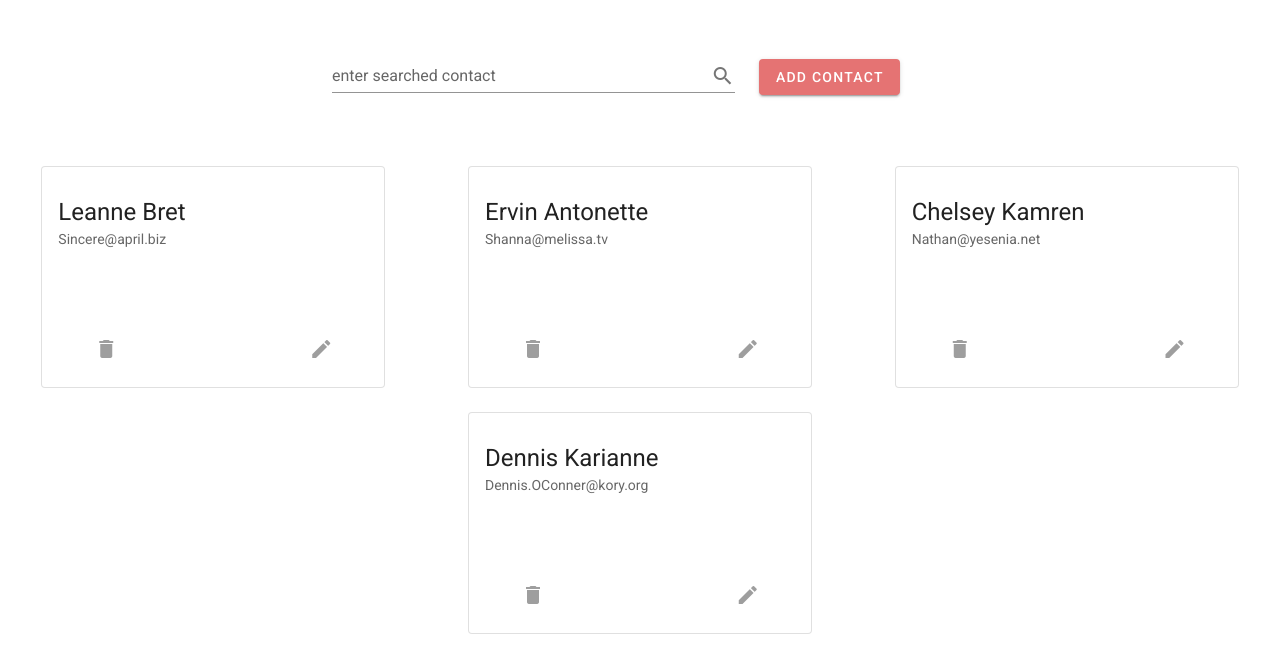
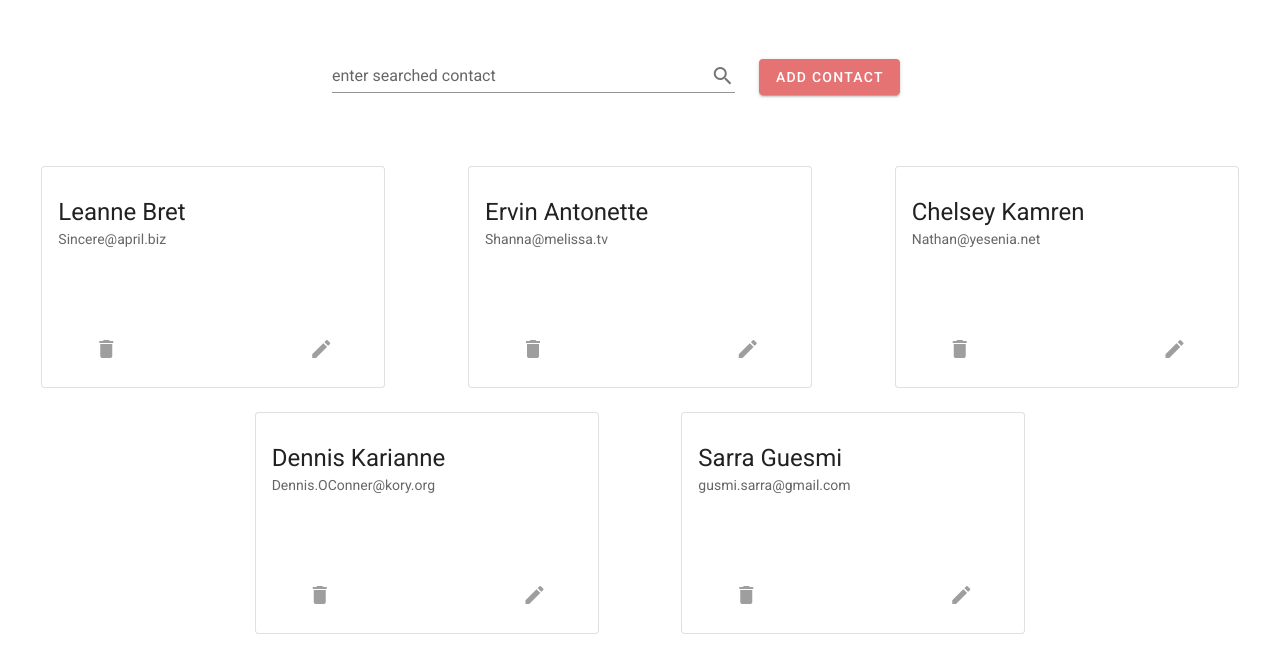
Before and after one commit to sara-Guesmi/ContactList-VueJS, a Vue app: page / in a window 1280 px wide. Shown: the top 672 px of the page. Built offline with nearby package versions, Linux system fonts and the light colour scheme; data requests are answered from the project's data file.

Commit message:
update add function with json server

```diff
--- a/db.json
+++ b/db.json
@@ -27,6 +27,13 @@
       "lastName": "Karianne",
       "email": "Dennis.OConner@kory.org",
       "gender": "male"
+    },
+    {
+      "id": 0.1046111113935484,
+      "firstName": "Sarra",
+      "lastName": "Guesmi",
+      "email": "gusmi.sarra@gmail.com",
+      "gender": "female"
     }
   ]
 }
--- a/src/App.vue
+++ b/src/App.vue
@@ -30,14 +30,25 @@ export default {
     searchedContact: "",
   }),
   async created() {
-    let res = await axios.get(`http://localhost:3000/contacts`);
-    this.list = res.data;
+    try {
+      let res = await axios.get(`http://localhost:3000/contacts`);
+      this.list = res.data;
+    } catch (error) {
+      console.log(error);
+    }
   },
   methods: {
     // add a newContact to the list contactData
-    addContact(newContact) {
+    async addContact(newContact) {
       // the variable list recieve a new array , adding the newContact
-      this.list = [...this.list, newContact];
+      try {
+        await axios.post(`http://localhost:3000/contacts`, newContact);
+        let res = await axios.get(`http://localhost:3000/contacts`);
+
+        this.list = res.data;
+      } catch (error) {
+        console.log(error);
+      }
     },
 
     // delete a contact to the list contactData using his id
```
Lines whose indentation alone changed are shown as unchanged.
